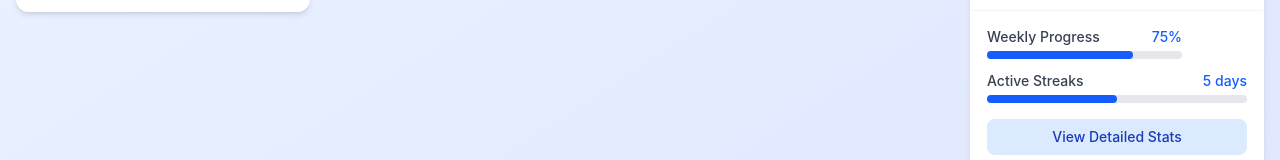
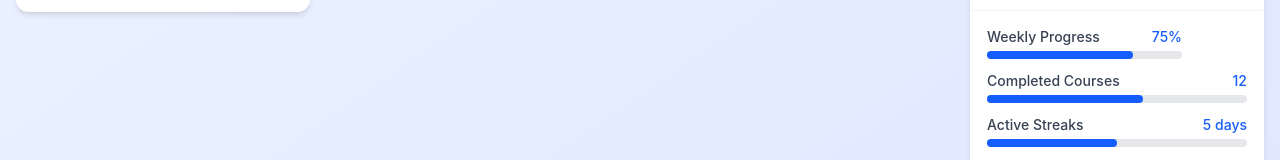
Before and after one commit to UdaraDulanjiDemel/Edunity-1.0, a React (Vite) app in the folder FRONTEND/: page / in a window 1280 px wide. Shown: the part 614-774 px from the top of the page. Built offline with nearby package versions, Linux system fonts and the light colour scheme; no server answers; sample sign-in values are in the browser's storage.

Commit message:
fix errors in main layout

```diff
--- a/FRONTEND/src/layout/MainLayout.jsx
+++ b/FRONTEND/src/layout/MainLayout.jsx
@@ -231,6 +231,28 @@ const MainLayout = ({ children, activeTab }) => {
                     </div>
                   </motion.div>
 
+                  <motion.div
+                    initial={{ opacity: 0 }}
+                    animate={{ opacity: 1 }}
+                    transition={{ duration: 0.5, delay: 1.2 }}
+                  >
+                    <div className="flex justify-between mb-1">
+                      <span className="text-sm font-medium text-gray-700">
+                        Completed Courses
+                      </span>
+                      <span className="text-sm font-medium text-blue-600">
+                        12
+                      </span>
+                    </div>
+                    <div className="w-full bg-gray-200 rounded-full h-2">
+                      <motion.div
+                        className="bg-blue-600 h-2 rounded-full"
+                        initial={{ width: "0%" }}
+                        animate={{ width: "60%" }}
+                        transition={{ duration: 1, delay: 1.3 }}
+                      ></motion.div>
+                    </div>
+                  </motion.div>
 
                   <motion.div
                     initial={{ opacity: 0 }}
```
